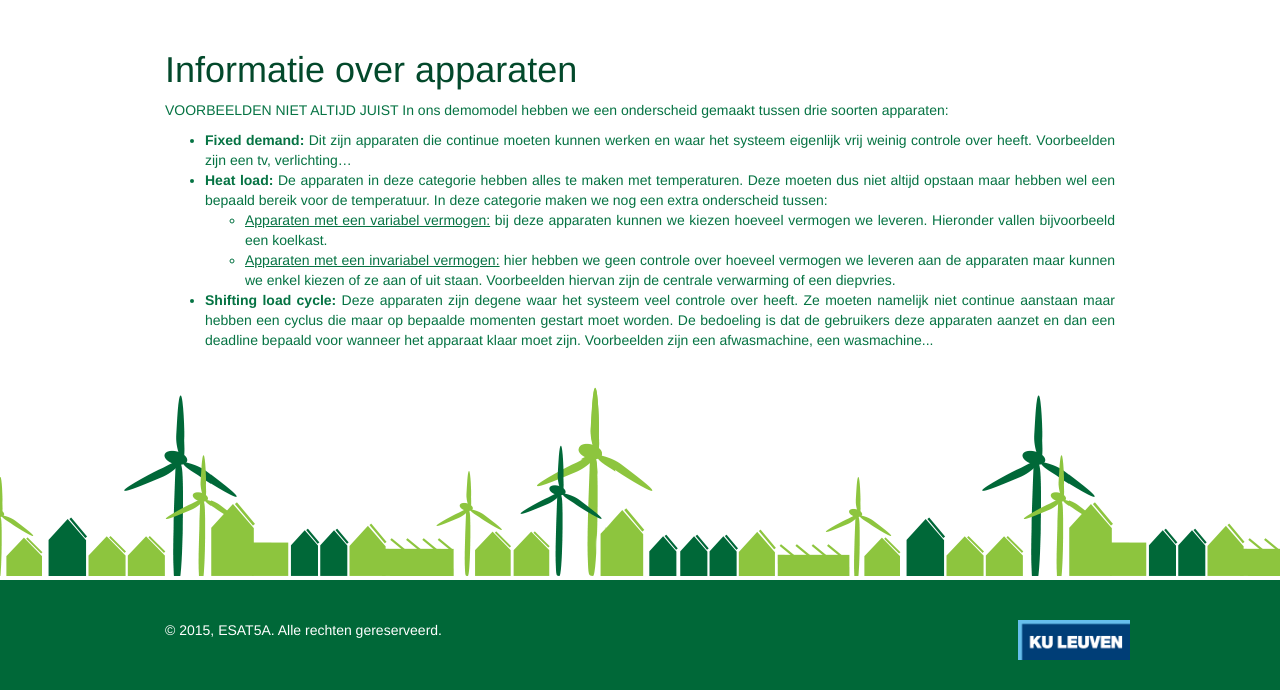
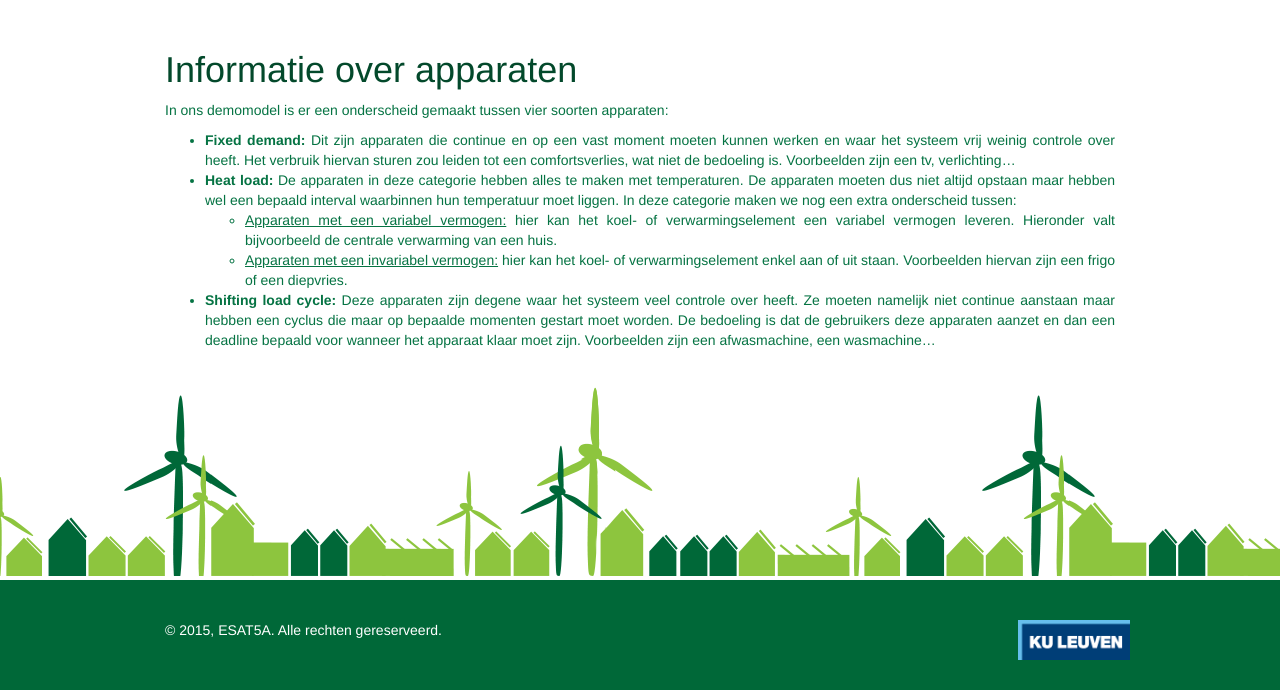
Before and after one commit to Tijs-B/ESAT-EnergyHousing, a Django app: page /info_apparaten/ in a window 1280 px wide. Shown: the part 110-800 px from the top of the page. Run offline with Django 3.2, Linux system fonts and the light colour scheme; parts of the project's set-up code (start-up, migrations or seed data) failed here and were passed over; some libraries are stand-ins or nearby versions.

Commit message:
tekst site

```diff
--- a/smartgrid/templates/smartgrid/info/info_apparaten.html
+++ b/smartgrid/templates/smartgrid/info/info_apparaten.html
@@ -13,28 +13,29 @@
 
 {% block content %}
     <h1>Informatie over apparaten</h1>
-    <p>VOORBEELDEN NIET ALTIJD JUIST In ons demomodel hebben we een onderscheid gemaakt tussen drie soorten apparaten:</p>
+    <p>In ons demomodel is er een onderscheid gemaakt tussen vier soorten apparaten:</p>
     <ul>
-        <li><strong>Fixed demand:</strong> Dit zijn apparaten die continue moeten kunnen werken en waar het systeem
-            eigenlijk vrij weinig controle over heeft. Voorbeelden zijn een tv, verlichting&#x2026;</li>
-        <li><strong>Heat load:</strong> De apparaten in deze categorie hebben alles te maken met temperaturen. Deze
-            moeten dus niet altijd opstaan maar hebben wel een bepaald bereik voor de temperatuur. In deze categorie
-            maken we nog een extra onderscheid tussen:
+        <li><strong>Fixed demand:</strong> Dit zijn apparaten die continue en op een vast moment moeten kunnen werken en
+            waar het systeem vrij weinig controle over heeft. Het verbruik hiervan sturen zou leiden tot een
+            comfortsverlies, wat niet de bedoeling is. Voorbeelden zijn een tv, verlichting&#x2026;
+        </li>
+        <li><strong>Heat load:</strong> De apparaten in deze categorie hebben alles te maken met temperaturen. De
+            apparaten moeten dus niet altijd opstaan maar hebben wel een bepaald interval waarbinnen hun temperatuur
+            moet liggen. In deze categorie maken we nog een extra onderscheid tussen:
         </li>
         <ul>
-            <li><u>Apparaten met een variabel vermogen:</u> bij deze apparaten kunnen we kiezen hoeveel vermogen we
-                leveren. Hieronder vallen bijvoorbeeld een koelkast.
+            <li><u>Apparaten met een variabel vermogen:</u> hier kan het koel- of verwarmingselement een variabel
+                vermogen leveren. Hieronder valt bijvoorbeeld de centrale verwarming van een huis.
             </li>
-            <li><u>Apparaten met een invariabel vermogen:</u> hier hebben we geen controle over hoeveel vermogen we
-                leveren aan de apparaten maar kunnen we enkel kiezen of ze aan of uit staan. Voorbeelden hiervan zijn de
-                centrale verwarming of een diepvries.
+            <li><u>Apparaten met een invariabel vermogen:</u> hier kan het koel- of verwarmingselement enkel aan of uit
+                staan. Voorbeelden hiervan zijn een frigo of een diepvries.
             </li>
         </ul>
 
         <li><strong>Shifting load cycle:</strong> Deze apparaten zijn degene waar het systeem veel controle over heeft.
             Ze moeten namelijk niet continue aanstaan maar hebben een cyclus die maar op bepaalde momenten gestart moet
             worden. De bedoeling is dat de gebruikers deze apparaten aanzet en dan een deadline bepaald voor wanneer het
-            apparaat klaar moet zijn. Voorbeelden zijn een afwasmachine, een wasmachine...
+            apparaat klaar moet zijn. Voorbeelden zijn een afwasmachine, een wasmachine&#x2026;
         </li>
     </ul>
 {% endblock content %}
```
Also changed, not shown: smartgrid/templates/smartgrid/info/projectverdeling.html (+20 -7 lines), smartgrid/templates/smartgrid/prehomepage.html (+3 -10 lines).
